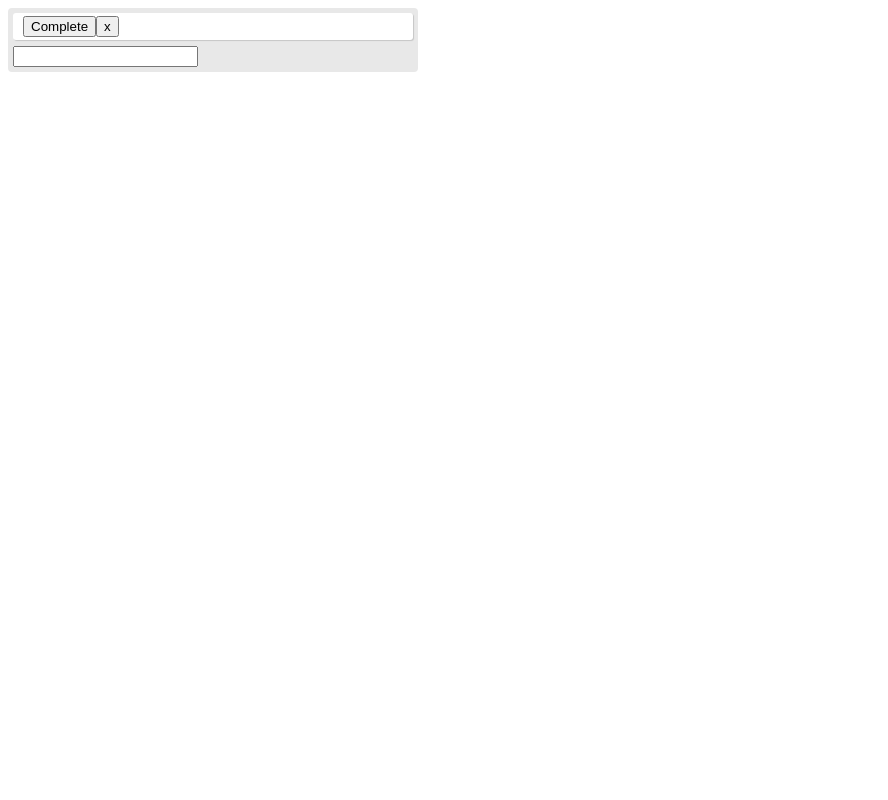
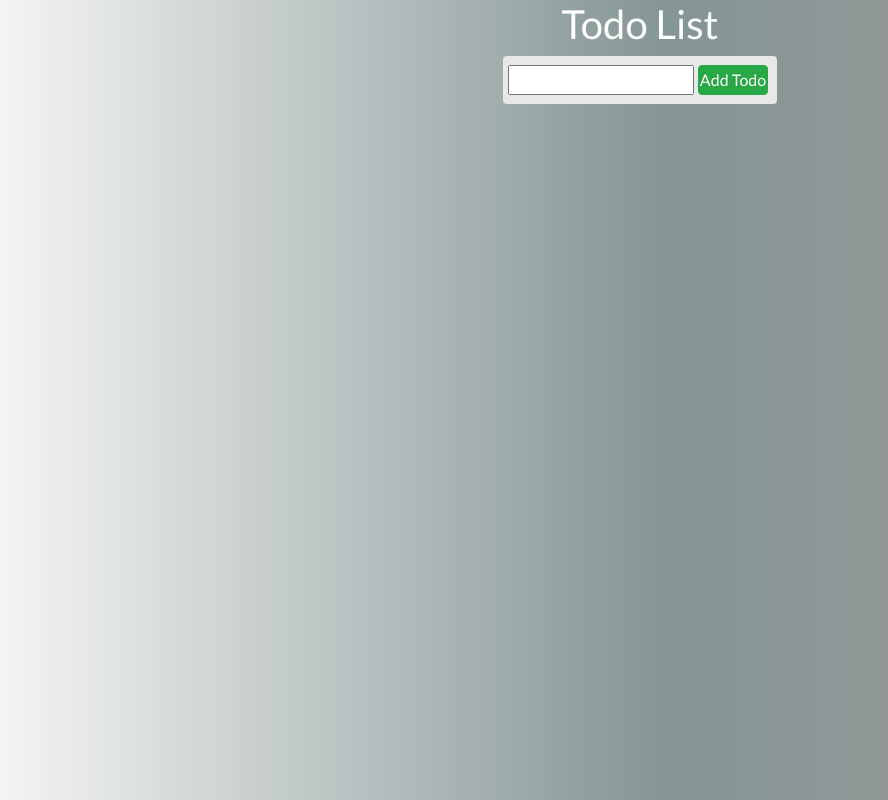
Before and after one commit to rachelsmantra/todolist, a React (Create React App) app: page / in a window 1280 px wide. Shown: the whole page, without its empty margins (0-888 px from the left). Built offline with nearby package versions, Linux system fonts and the light colour scheme.

Commit message:
Finish app 1.0

```diff
--- a/public/index.html
+++ b/public/index.html
@@ -10,6 +10,17 @@
       content="Web site created using create-react-app"
     />
     <link rel="apple-touch-icon" href="%PUBLIC_URL%/logo192.png" />
+    <link
+      rel="stylesheet"
+      href="https://stackpath.bootstrapcdn.com/bootstrap/4.4.1/css/bootstrap.min.css"
+      integrity="sha384-Vkoo8x4CGsO3+Hhxv8T/Q5PaXtkKtu6ug5TOeNV6gBiFeWPGFN9MuhOf23Q9Ifjh"
+      crossorigin="anonymous"
+    />
+    <link
+      href="https://fonts.googleapis.com/css?family=Lato&display=swap"
+      rel="stylesheet"
+    />
+
     <!--
       manifest.json provides metadata used when your web app is installed on a
       user's mobile device or desktop. See https://developers.google.com/web/fundamentals/web-app-manifest/
--- a/src/App.css
+++ b/src/App.css
@@ -1,3 +1,18 @@
+body {
+  font-family: "Lato";
+  background: rgb(244, 244, 244);
+  background: linear-gradient(
+    90deg,
+    rgba(244, 244, 244, 1) 0%,
+    rgba(129, 147, 146, 0.9801136363636364) 52%,
+    rgba(154, 154, 154, 1) 81%
+  );
+}
+
+.header {
+  color: #fff;
+}
+
 .app {
   background: #209cee;
   padding: 30px;
@@ -22,3 +37,22 @@
   align-items: center;
   justify-content: space-between;
 }
+
+.btn-danger {
+  padding: 1px 4px;
+  margin: 3px;
+  font-size: 12px;
+}
+.complete-btn {
+  border: none;
+  font-size: 12px;
+}
+
+.add-btn {
+  padding: 2px 1px;
+  margin: 4px;
+}
+
+.todo {
+  font-size: 15px;
+}
--- a/src/App.js
+++ b/src/App.js
@@ -4,12 +4,7 @@ import TodoForm from "./Components/Todoform/todo-form";
 import "./App.css";
 
 function App() {
-  const [todos, setTodos] = useState([
-    {
-      text: "",
-      isCompleted: false
-    }
-  ]);
+  const [todos, setTodos] = useState([]);
 
   const addTodo = text => {
     const newTodos = [...todos, { text }];
@@ -30,6 +25,10 @@ function App() {
 
   return (
     <div className="App">
+      <div className="d-flex flex-column align-items-center">
+        <div className="header">
+          <h1>Todo List</h1>
+        </div>
         <div className="todo-list">
           {todos.map((todo, index) => (
             <Todo
@@ -43,6 +42,7 @@ function App() {
           <TodoForm addTodo={addTodo} />
         </div>
       </div>
+    </div>
   );
 }
 
--- a/src/Components/Todo/todo.js
+++ b/src/Components/Todo/todo.js
@@ -2,15 +2,26 @@ import React from "react";
 
 function Todo({ todo, index, completeTodo, removeTodo }) {
   return (
+    <div className="container-fluid">
       <div
         className="todo"
         style={{ textDecoration: todo.isCompleted ? "line-through" : "" }}
       >
         {todo.text}
-
         <div>
-        <button onClick={() => completeTodo(index)}>Complete</button>
-        <button onClick={() => removeTodo(index)}>x</button>
+          <button
+            style={{
+              backgroundColor: todo.isCompleted ? "#ABA5A3" : "#dc3545"
+            }}
+            className="complete-btn btn btn-danger"
+            onClick={() => completeTodo(index)}
+          >
+            Complete
+          </button>
+          <button className="btn btn-danger" onClick={() => removeTodo(index)}>
+            x
+          </button>
+        </div>
       </div>
     </div>
   );
--- a/src/Components/Todoform/todo-form.js
+++ b/src/Components/Todoform/todo-form.js
@@ -11,13 +11,21 @@ function TodoForm({ addTodo }) {
   };
 
   return (
-    <form onSubmit={handleSubmit}>
-      <input
-        type="text"
-        className="input"
-        value={value}
+    <form className="form-inline" onSubmit={handleSubmit}>
+      <div className="form-group">
+        <input
+          type="text"
+          className="input"
+          value={value}
+          onChange={e => setValue(e.target.value)}
+        />
+      </div>
+      <button
+        className="add-btn btn btn-success"
         onChange={e => setValue(e.target.value)}
-      />
+      >
+        Add Todo
+      </button>
     </form>
   );
 }
```
Also changed, not shown: public/logo192.png (deleted), public/logo512.png (deleted). Lines whose indentation alone changed are shown as unchanged.
